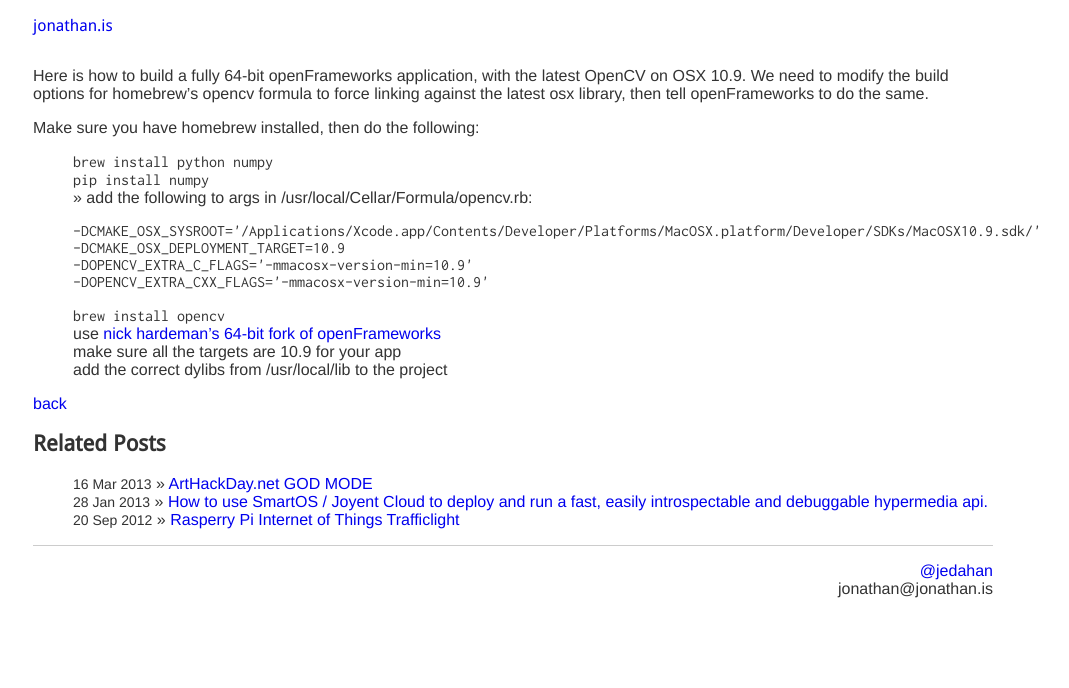
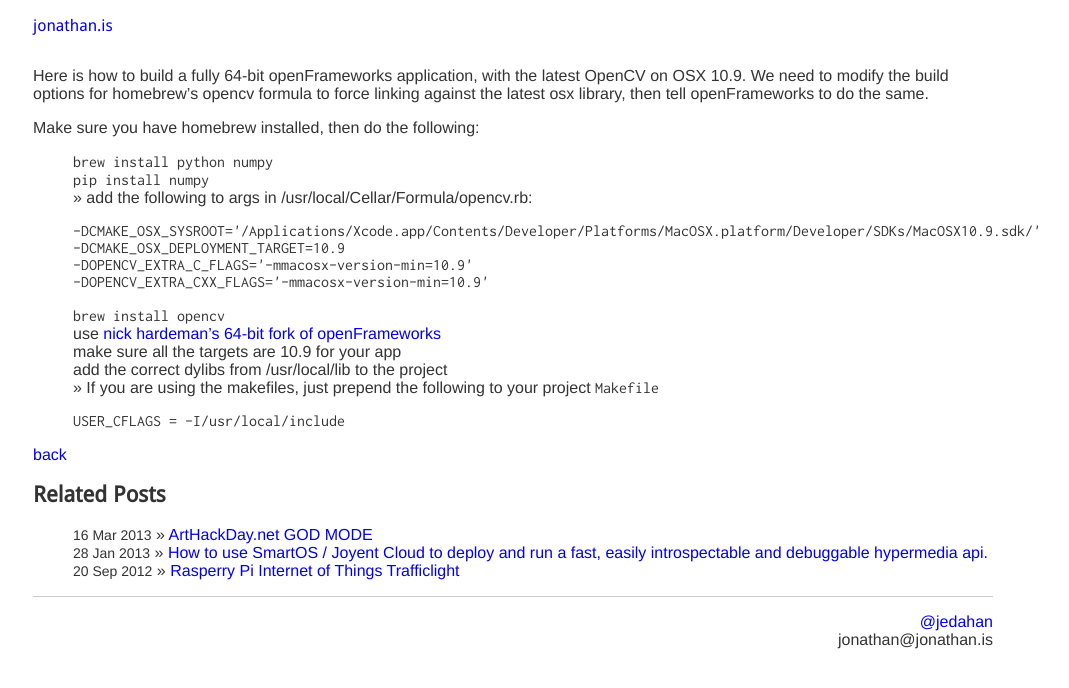
Before and after one commit to jedahan/jedahan.github.com, a Jekyll site: the page built from _posts/2013-11-26-opencv-and-openframeworks-64-bit-on-mavericks.md, in a window 1280 px wide. Shown: the top 688 px of the page, without its empty margins (127-1196 px from the left). Built offline with Jekyll 4.4.1, drawn with Linux system fonts in a browser that asks for light colours; Markdown is read by kramdown in place of the engine named in the settings; a script that is not in the unit is left out.

Commit message:
explain how to use the makefiles for compiling oF apps

```diff
--- a/_posts/2013-11-26-opencv-and-openframeworks-64-bit-on-mavericks.md
+++ b/_posts/2013-11-26-opencv-and-openframeworks-64-bit-on-mavericks.md
@@ -23,3 +23,6 @@ Make sure you have homebrew installed, then do the following:
   * use [nick hardeman's 64-bit fork of openFrameworks](https://github.com/NickHardeman/openframeworks_osx_64)
   * make sure all the targets are 10.9 for your app
   * add the correct dylibs from /usr/local/lib to the project
+  * If you are using the makefiles, just prepend the following to your project `Makefile`
+
+        USER_CFLAGS = -I/usr/local/include
```
